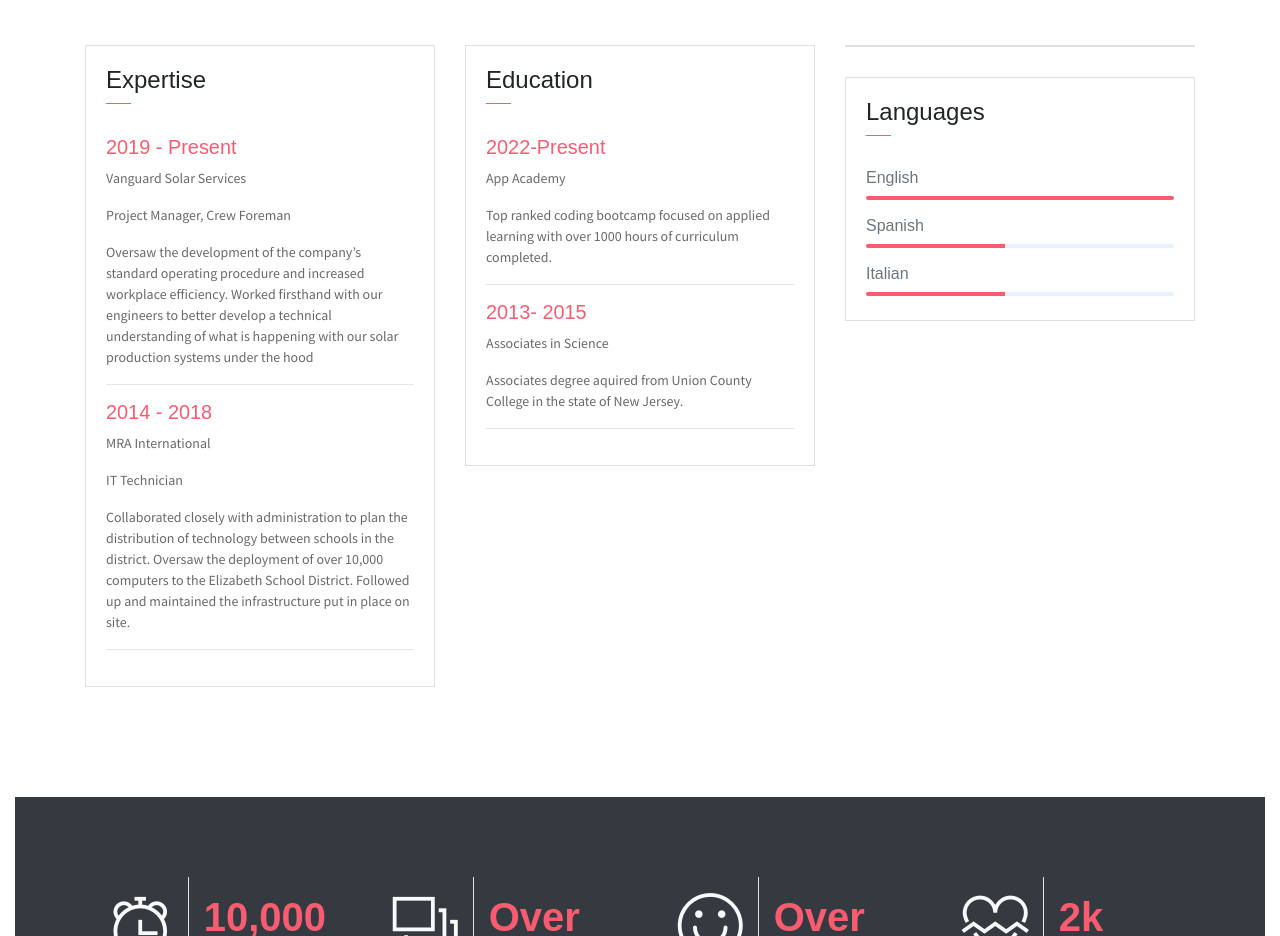
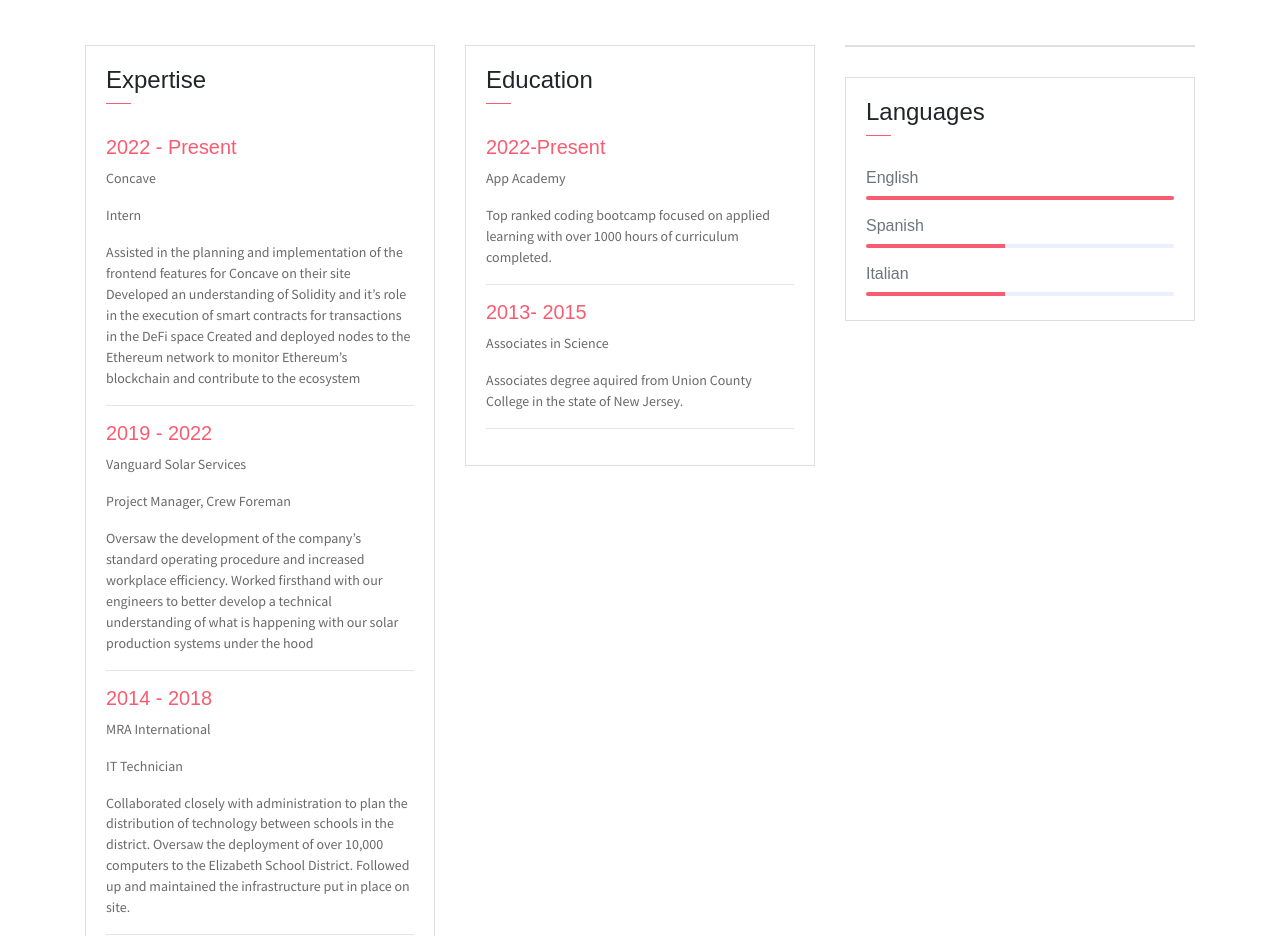
Before and after one commit to cpannella/cpannella.github.io, a website: page index.html in a window 1280 px wide. Shown: the part 1403-2339 px from the top of the page. Drawn offline with Linux system fonts and the light colour scheme; some packages are replaced by stand-ins of ours.

Commit message:
portfolio update

```diff
--- a/index.html
+++ b/index.html
@@ -144,7 +144,16 @@
                             </div>
                         </div>
                         <div class="card-body">
-                            <h6 class="title text-danger">2019 - Present</h6>
+                            <h6 class="title text-danger">2022 - Present</h6>
+                            <p>Concave</p>
+                            <p>Intern</p>
+                            <p>Assisted in the planning and implementation of the frontend features for Concave on their site
+                                Developed an understanding of Solidity and it’s role in the execution of smart contracts for transactions in the DeFi space
+                                Created and deployed nodes to the Ethereum network to monitor Ethereum’s blockchain and contribute to the ecosystem
+                                </p>
+                            <hr>
+
+                            <h6 class="title text-danger">2019 - 2022</h6>
                             <p>Vanguard Solar Services</p>
                             <P>Project Manager, Crew Foreman</P>
                             <P class="subtitle">Oversaw the development of the company’s standard operating procedure and increased workplace efficiency. Worked firsthand with our engineers to better develop a technical understanding of what is happening with our solar production systems under the hood</P>
```
